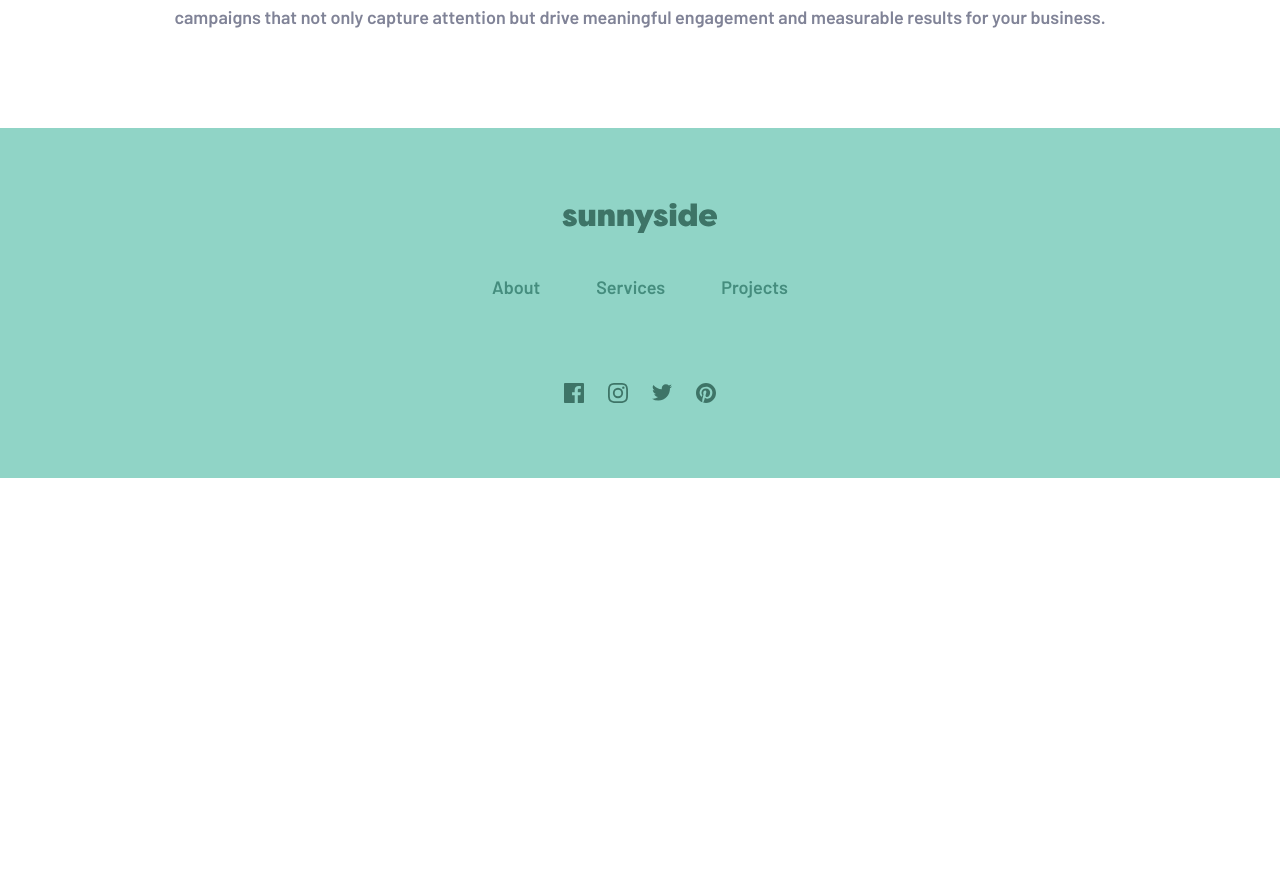
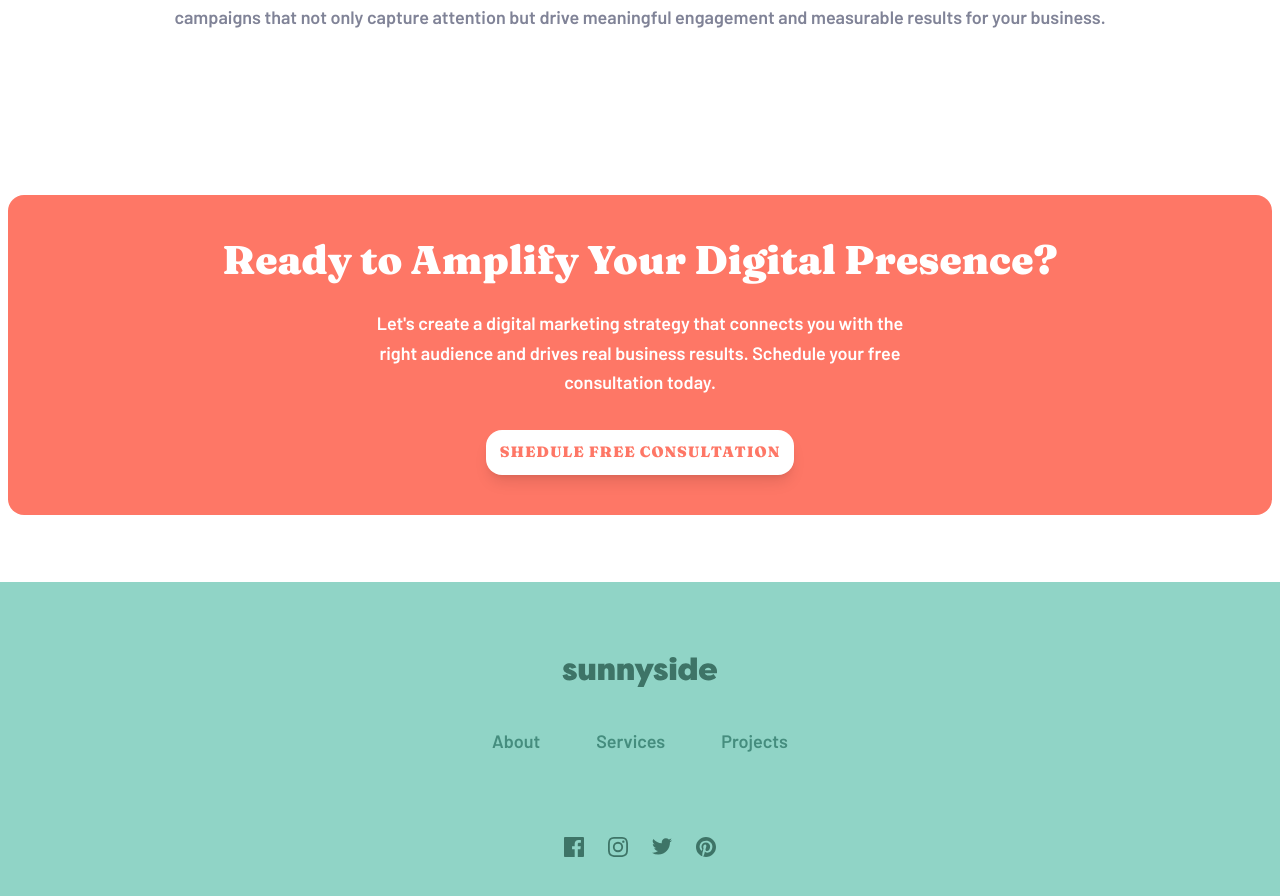
Before and after one commit to JakubM-I/agency-landing-page, a React (Vite) app: page /digital-marketing in a window 1280 px wide. Shown: the part 1025-1921 px from the top of the page. Before the commit the page ends 1503 px from the top, so only its background shows below. Built offline with nearby package versions, Linux system fonts and the light colour scheme.

Commit message:
Add cta section to marketing page

```diff
--- a/public/content.json
+++ b/public/content.json
@@ -383,6 +383,12 @@
             "section": "introSection",
             "title": "Digital Marketing That Delivers",
             "line1": "In today's digital landscape, reaching the right audience requires more than just great content – it demands strategic thinking, data-driven insights, and creative execution. We combine all these elements to create digital marketing campaigns that not only capture attention but drive meaningful engagement and measurable results for your business."
+        },
+         "ctaSection": {
+            "section": "ctaSection",
+            "title": "Ready to Amplify Your Digital Presence?",
+            "txtLine": "Let's create a digital marketing strategy that connects you with the right audience and drives real business results. Schedule your free consultation today.",
+            "btnText": "Shedule free consultation"
         }
     }
 }
--- a/src/features/digital-marketing/index.tsx
+++ b/src/features/digital-marketing/index.tsx
@@ -2,6 +2,7 @@ import { useLoaderData } from "react-router"
 import HeroSection from "../../components/HeroSection";
 import {images} from "../../components/graphics/graphics.tsx";
 import SectionIntro from "../../components/TextSection/index.tsx";
+import CtaSection from "../../components/CtaSection/index.tsx";
 
 const DigitalMarketing: React.FC = () => {
     const content = useLoaderData();
@@ -14,6 +15,7 @@ const DigitalMarketing: React.FC = () => {
                 images={images.dmarketingPage}
             />
              <SectionIntro items={content.dmarketingPage.introSection} />
+             <CtaSection items={content.dmarketingPage.ctaSection} />
         </>
     )
 
```
